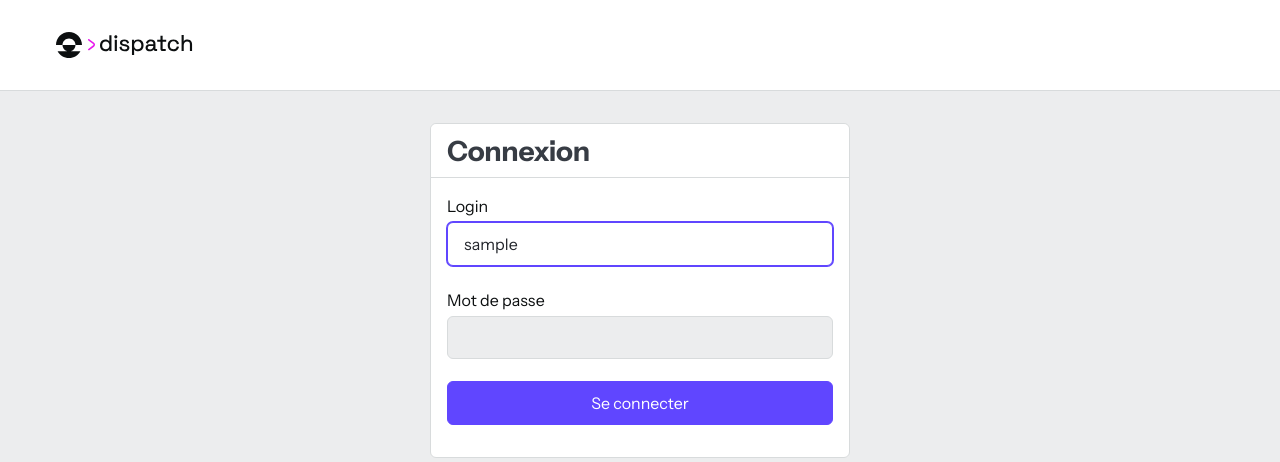
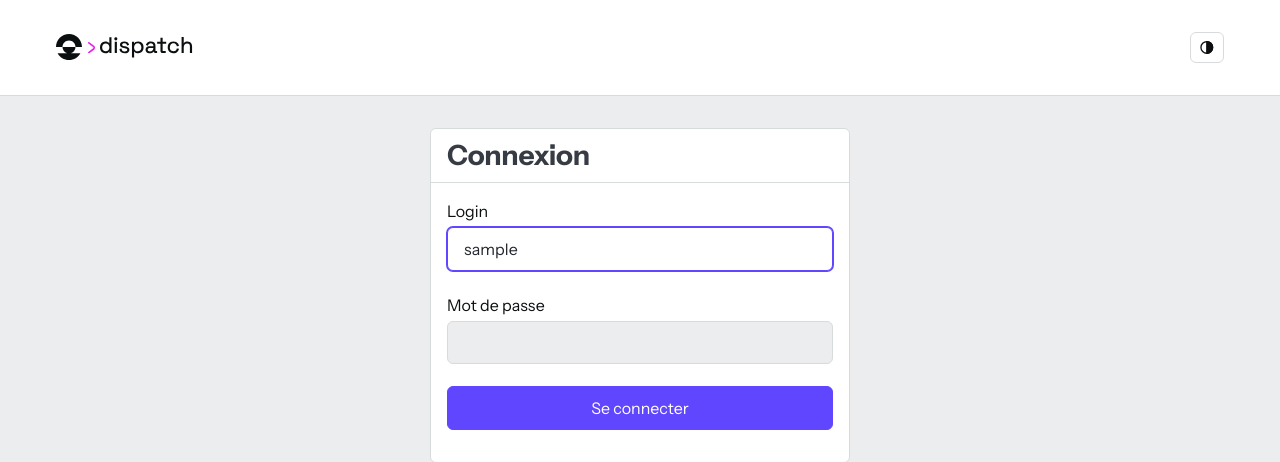
Before and after one commit to elieauvray/dispatch-custom-worflow, a Python web app: template app/templates/login.html in a window 1280 px wide. Shown: the top 462 px of the page. Run offline with Jinja, Linux system fonts and the light colour scheme; the template is opened without the code that fills it: most values are stand-ins (such as "Sample title", 1, 10 or a date in 2020); some libraries are stand-ins or nearby versions.

Commit message:
Sélecteur de thème Auto / Clair / Sombre
- Bouton dans la barre de navigation (aussi sur les pages de connexion)
- Choix mémorisé dans le navigateur, appliqué avant l'affichage (pas de flash)
- Mode auto : suit le réglage du système ; couleurs de la charte Upsun dans les deux modes

Co-Authored-By: Claude Opus 5.5 <noreply@anthropic.com>

```diff
--- a/app/static/app.css
+++ b/app/static/app.css
@@ -1,4 +1,4 @@
-/* Dispatch — thème Upsun par-dessus Pico.css (mode clair par défaut, sombre auto). */
+/* Dispatch : thème Upsun par-dessus Pico.css. Modes : auto (système), clair, sombre (attribut data-theme sur <html>). */
 :root {
   --u-neutral-100: #ECEDEE;
   --u-neutral-200: #D8DBDC;
@@ -22,8 +22,22 @@
   --accent-contrast: #ffffff;
 }
 
+/* Mode sombre forcé (choix utilisateur) */
+:root[data-theme="dark"] {
+  --bg: var(--u-neutral-1000);
+  --surface: var(--u-neutral-1000);
+  --text: var(--u-neutral-100);
+  --muted: var(--u-neutral-400);
+  --border: var(--u-neutral-800);
+  --accent: var(--u-violet-300);
+  --accent-contrast: var(--u-neutral-1000);
+  color-scheme: dark;
+}
+:root[data-theme="light"] { color-scheme: light; }
+
+/* Mode auto : suit le réglage du système */
 @media (prefers-color-scheme: dark) {
-  :root:not([data-theme="light"]) {
+  :root:not([data-theme]) {
     --bg: var(--u-neutral-1000);
     --surface: var(--u-neutral-1000);
     --text: var(--u-neutral-100);
@@ -31,6 +45,7 @@
     --border: var(--u-neutral-800);
     --accent: var(--u-violet-300);
     --accent-contrast: var(--u-neutral-1000);
+    color-scheme: dark;
   }
 }
 
@@ -156,3 +171,18 @@ table { font-size: .92rem; }
 .connector-head h3 { margin: 0; }
 textarea.big { min-height: 14rem; font-family: var(--pico-font-family); }
 .skill-content { white-space: pre-wrap; max-height: 8rem; overflow: auto; font-size: .85rem; }
+
+/* Sélecteur de thème */
+.theme-toggle {
+  display: inline-flex; align-items: center; justify-content: center;
+  width: 2.1rem; height: 2.1rem; padding: 0; margin: 0;
+  background: transparent; color: var(--text);
+  border: 1px solid var(--border); border-radius: 6px; cursor: pointer;
+}
+.theme-toggle:hover { border-color: var(--accent); color: var(--accent); }
+.theme-toggle:focus-visible { outline: 2px solid var(--accent); outline-offset: 2px; }
+.theme-toggle svg { width: 1.05rem; height: 1.05rem; }
+.theme-toggle .icon { display: none; }
+:root:not([data-theme]) .theme-toggle .icon-auto,
+:root[data-theme="light"] .theme-toggle .icon-light,
+:root[data-theme="dark"] .theme-toggle .icon-dark { display: block; }
--- a/app/templates/base.html
+++ b/app/templates/base.html
@@ -4,10 +4,19 @@
   <meta charset="utf-8">
   <meta name="viewport" content="width=device-width, initial-scale=1">
   <title>{% block title %}Dispatch{% endblock %} · Dispatch</title>
+  <script>
+    /* Applique le thème mémorisé avant l'affichage (évite un flash de la mauvaise couleur). */
+    (function () {
+      try {
+        var t = localStorage.getItem("dispatch-theme");
+        if (t === "light" || t === "dark") document.documentElement.setAttribute("data-theme", t);
+      } catch (e) {}
+    })();
+  </script>
   <link rel="preconnect" href="https://fonts.googleapis.com">
   <link rel="stylesheet" href="https://fonts.googleapis.com/css2?family=Instrument+Sans:wght@400;500;600;700&family=Space+Grotesk:wght@400;500&display=swap">
   <link rel="stylesheet" href="https://cdn.jsdelivr.net/npm/@picocss/pico@2.0.6/css/pico.min.css">
-  <link rel="stylesheet" href="/static/app.css?v=5">
+  <link rel="stylesheet" href="/static/app.css?v=6">
   <script src="https://unpkg.com/htmx.org@2.0.4/dist/htmx.min.js"></script>
   <script src="https://unpkg.com/htmx-ext-sse@2.2.2/sse.js"></script>
 </head>
@@ -15,9 +24,9 @@
   <header class="topbar">
     <nav>
       <ul><li><a class="brand" href="/">{% include "partials/logo.svg.html" %}</a></li></ul>
+      <ul class="nav-right">
       {% if current_user %}
       {% set path = request.url.path %}
-      <ul>
         <li><a href="/prompt" {% if path.startswith('/prompt') or path.startswith('/runs') %}aria-current="page"{% endif %}>Prompt</a></li>
         <li><a href="/workflows" {% if path.startswith('/workflows') %}aria-current="page"{% endif %}>Custom Workflows</a></li>
         <li><a href="/settings" {% if path.startswith('/settings') %}aria-current="page"{% endif %}>Settings</a></li>
@@ -31,8 +40,9 @@
             <button type="submit" class="linklike" title="Connecté en tant que {{ current_user.login }}">Déconnexion</button>
           </form>
         </li>
+      {% endif %}
+        <li>{% include "partials/theme_toggle.html" %}</li>
       </ul>
-      {% endif %}
     </nav>
   </header>
   <main class="container">
@@ -45,5 +55,28 @@
     {% for f in flashes %}<div class="flash {{ f.category }}" role="status">{{ f.message }}</div>{% endfor %}
     {% block content %}{% endblock %}
   </main>
+  <script>
+    (function () {
+      var order = ["auto", "light", "dark"];
+      var labels = { auto: "Thème : automatique (système)", light: "Thème : clair", dark: "Thème : sombre" };
+      function current() { return document.documentElement.getAttribute("data-theme") || "auto"; }
+      function apply(mode) {
+        var root = document.documentElement;
+        if (mode === "auto") root.removeAttribute("data-theme"); else root.setAttribute("data-theme", mode);
+        try {
+          if (mode === "auto") localStorage.removeItem("dispatch-theme"); else localStorage.setItem("dispatch-theme", mode);
+        } catch (e) {}
+        var btn = document.getElementById("theme-toggle");
+        if (btn) { btn.setAttribute("aria-label", labels[mode] + ". Cliquer pour changer."); btn.title = labels[mode]; }
+      }
+      var btn = document.getElementById("theme-toggle");
+      if (btn) {
+        apply(current());
+        btn.addEventListener("click", function () {
+          apply(order[(order.indexOf(current()) + 1) % order.length]);
+        });
+      }
+    })();
+  </script>
 </body>
 </html>
--- /dev/null
+++ b/app/templates/partials/theme_toggle.html
@@ -0,0 +1,5 @@
+<button type="button" id="theme-toggle" class="theme-toggle" aria-label="Changer de thème" title="Thème">
+  <svg class="icon icon-auto" viewBox="0 0 24 24" fill="none" stroke="currentColor" stroke-width="2" aria-hidden="true"><circle cx="12" cy="12" r="9"/><path d="M12 3a9 9 0 0 1 0 18z" fill="currentColor"/></svg>
+  <svg class="icon icon-light" viewBox="0 0 24 24" fill="none" stroke="currentColor" stroke-width="2" stroke-linecap="round" aria-hidden="true"><circle cx="12" cy="12" r="4"/><path d="M12 2v2M12 20v2M4.9 4.9l1.4 1.4M17.7 17.7l1.4 1.4M2 12h2M20 12h2M4.9 19.1l1.4-1.4M17.7 6.3l1.4-1.4"/></svg>
+  <svg class="icon icon-dark" viewBox="0 0 24 24" fill="none" stroke="currentColor" stroke-width="2" stroke-linejoin="round" aria-hidden="true"><path d="M21 12.8A9 9 0 1 1 11.2 3a7 7 0 0 0 9.8 9.8z"/></svg>
+</button>
```
